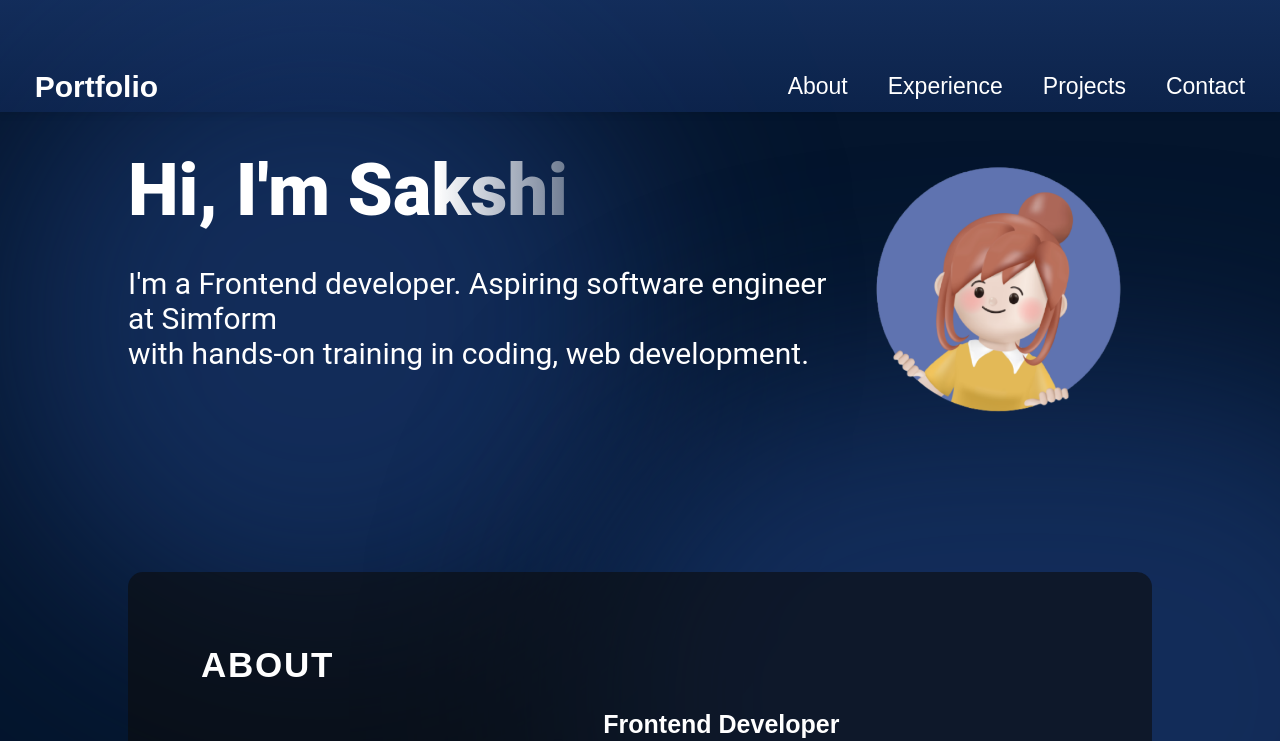
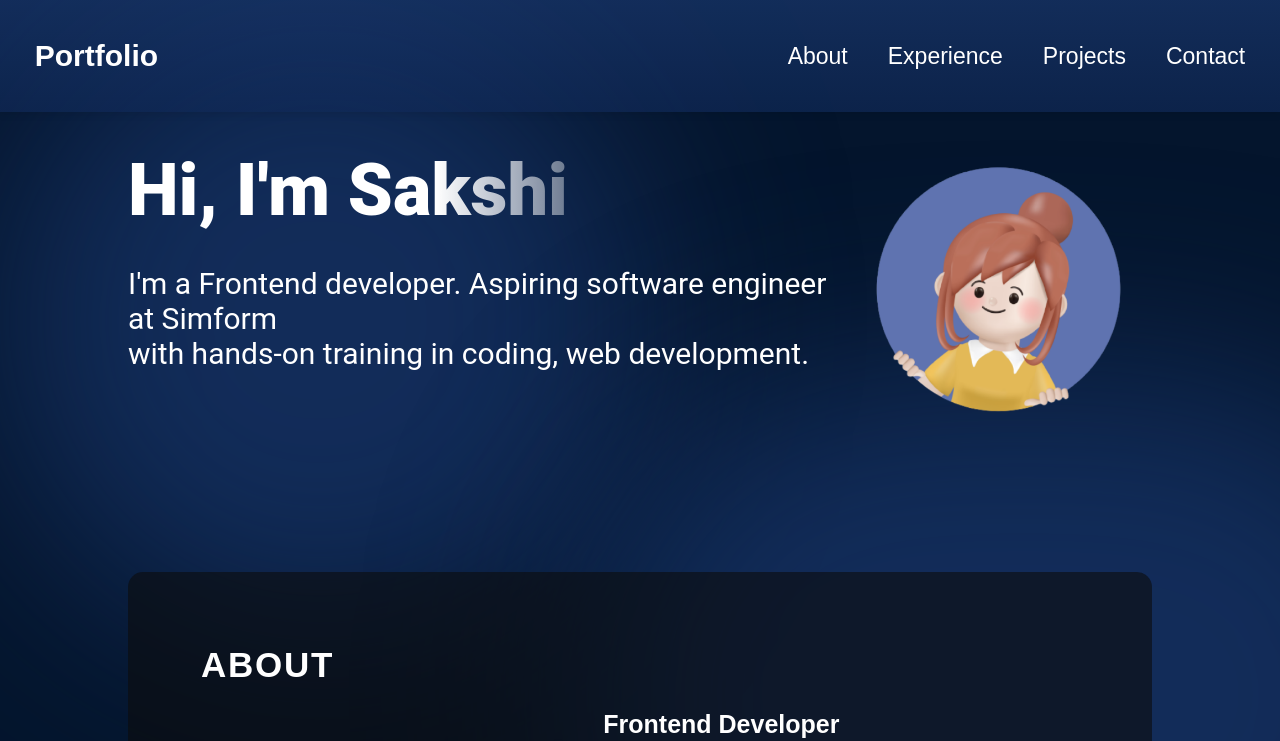
Before and after one commit to Sakshi-Simform/portfolio, a React (Vite) app: page / in a window 1280 px wide. Shown: the top 741 px of the page. Built offline with nearby package versions, Linux system fonts and the light colour scheme.

Commit message:
feature: add  links in center

```diff
--- a/src/styles/Navbar.module.css
+++ b/src/styles/Navbar.module.css
@@ -8,7 +8,6 @@
   height: 7rem;
   align-items: center;
   justify-content: space-around;
-  padding-top: 61px;
   gap: 35rem;
   z-index: 1000;
   box-shadow: 0 2px 8px rgba(0, 0, 0, 0.1);
```
